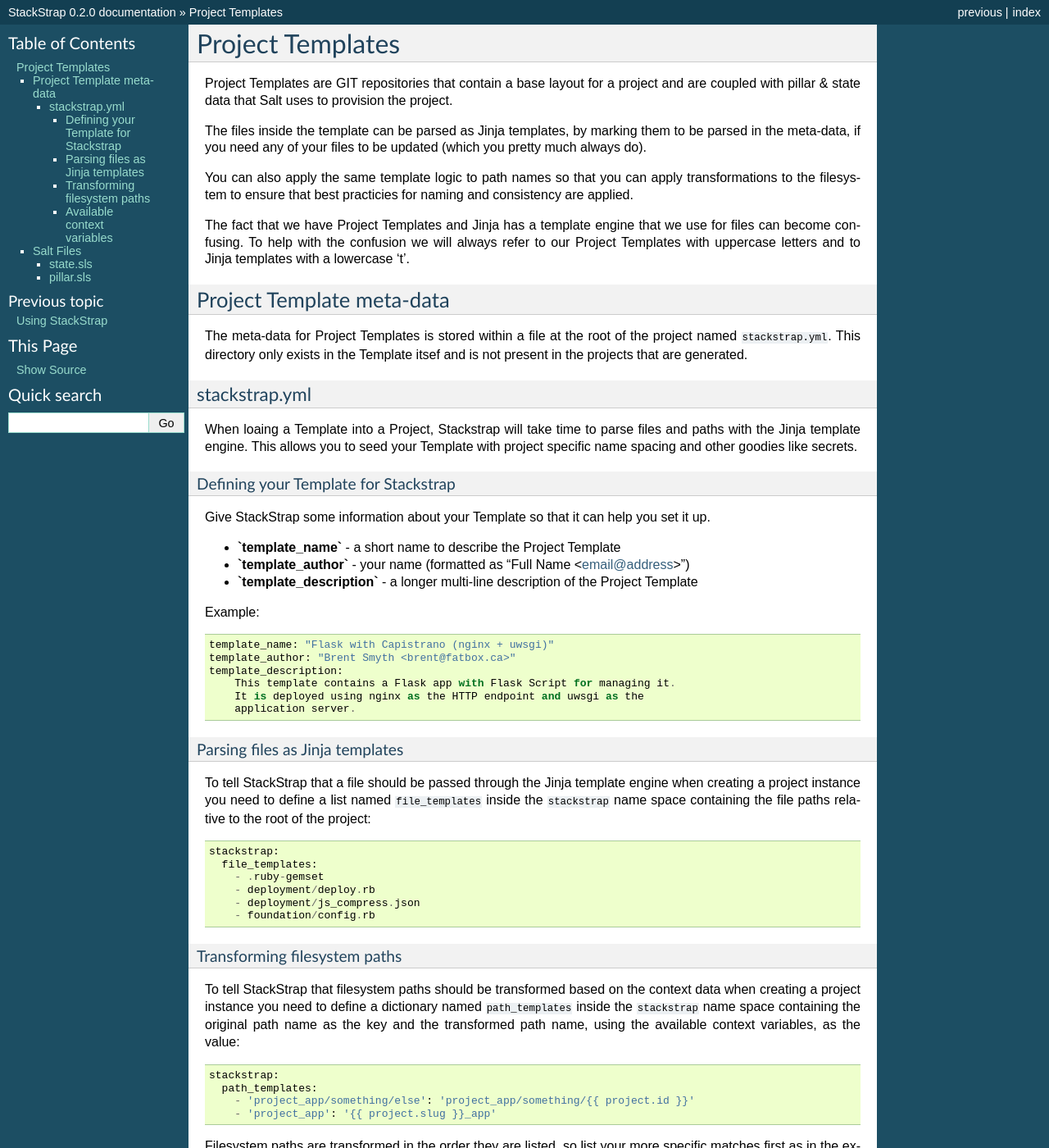
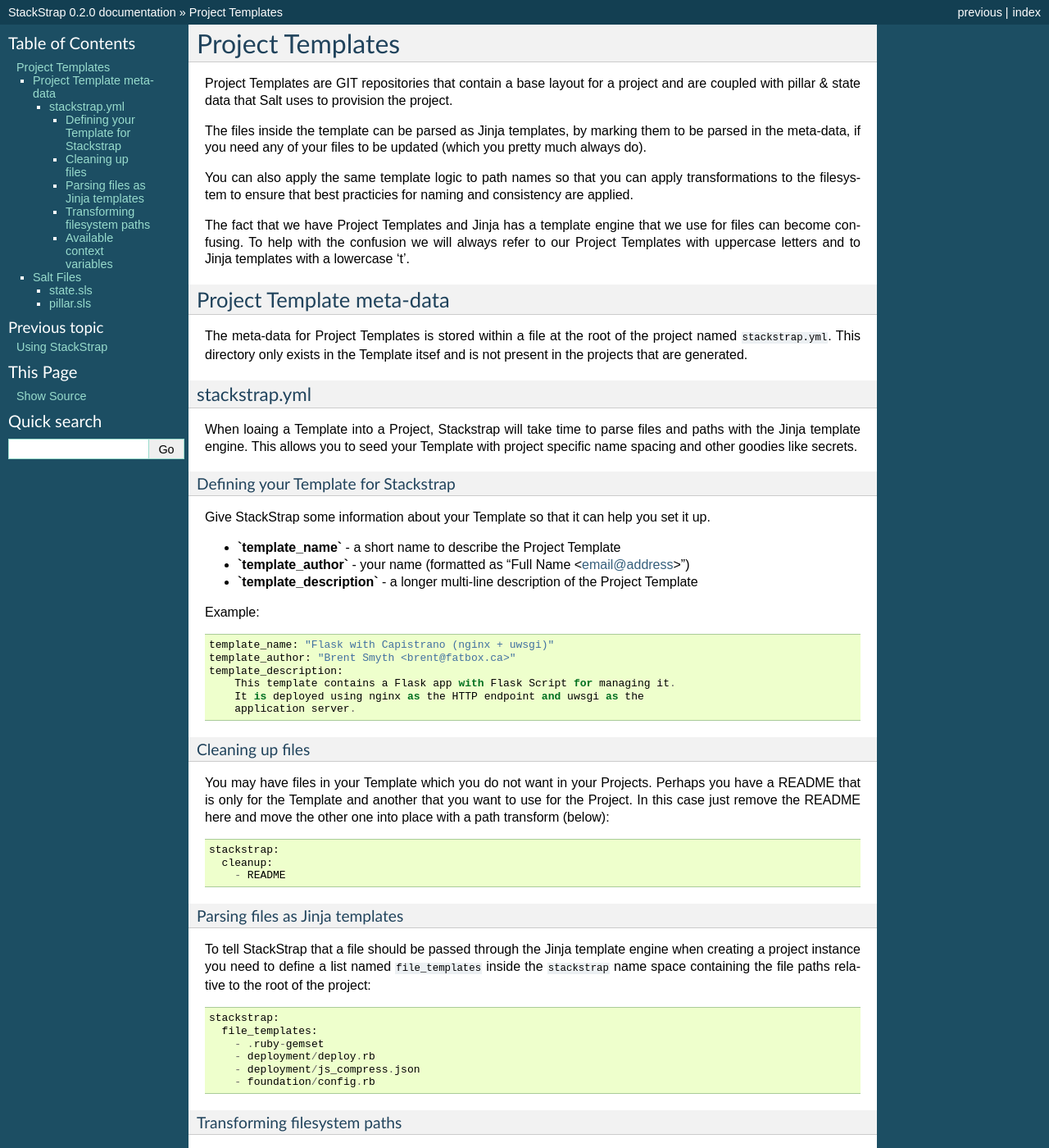
Before and after one commit to stackstrap/stackstrap, a Sphinx documentation site: the page built from docs/templates.rst, in a window 1280 px wide and 1400 px high. Shown: the whole window at 82% size. Built offline with Sphinx 7.4.7, drawn with Linux system fonts in a browser that asks for light colours; some of the changed text lies outside the part shown.

Commit message:
added cleanup to docs

```diff
--- a/docs/templates.rst
+++ b/docs/templates.rst
@@ -52,6 +52,17 @@
         application server.
 
 
+Cleaning up files
++++++++++++++++++
+You may have files in your Template which you do not want in your Projects.
+Perhaps you have a README that is only for the Template and another that
+you want to use for the Project. In this case just remove the README here
+and move the other one into place with a path transform (below)::
+
+    stackstrap:
+      cleanup:
+        - README
+
 Parsing files as Jinja templates
 +++++++++++++++++++++++++++++++++
 To tell StackStrap that a file should be passed through the Jinja template
@@ -77,6 +88,7 @@
 
     stackstrap:
       path_templates:
+        - PROJECT-README: README
         - 'project_app/something/else': 'project_app/something/{{ project.id }}'
         - 'project_app': '{{ project.slug }}_app'
 
```
